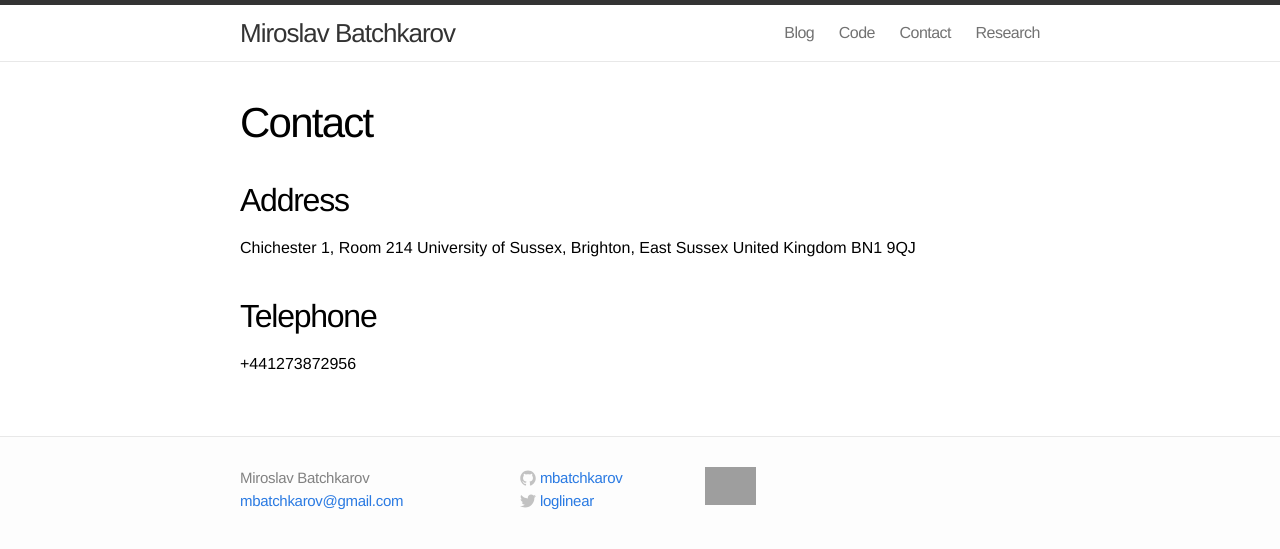
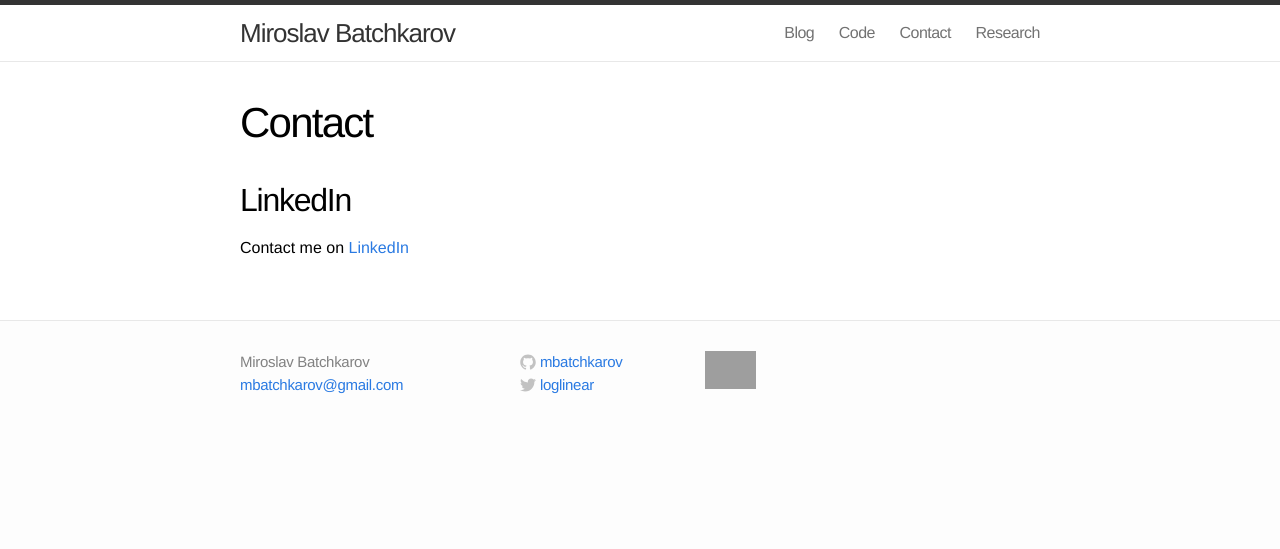
Before and after one commit to mbatchkarov/mbatchkarov, a Jekyll site: the page built from contact.md, in a window 1280 px wide. Shown: the top 549 px of the page. Built offline with Jekyll 4.4.1, drawn with Linux system fonts in a browser that asks for light colours; grey boxes are pictures that could not be loaded.

Commit message:
update position and contact details

```diff
--- a/contact.md
+++ b/contact.md
@@ -4,12 +4,6 @@ title: Contact
 permalink: /contact/
 ---
 
-## Address
-Chichester 1, Room 214
-University of Sussex,
-Brighton, East Sussex
-United Kingdom
-BN1 9QJ
+## LinkedIn
 
-## Telephone
-+441273872956
+Contact me on [LinkedIn](href="https://uk.linkedin.com/in/mbatchkarov)
```
Also changed, not shown: code.md (+4 -3 lines), index.html (+3 -6 lines), research.md (+4 -3 lines).
